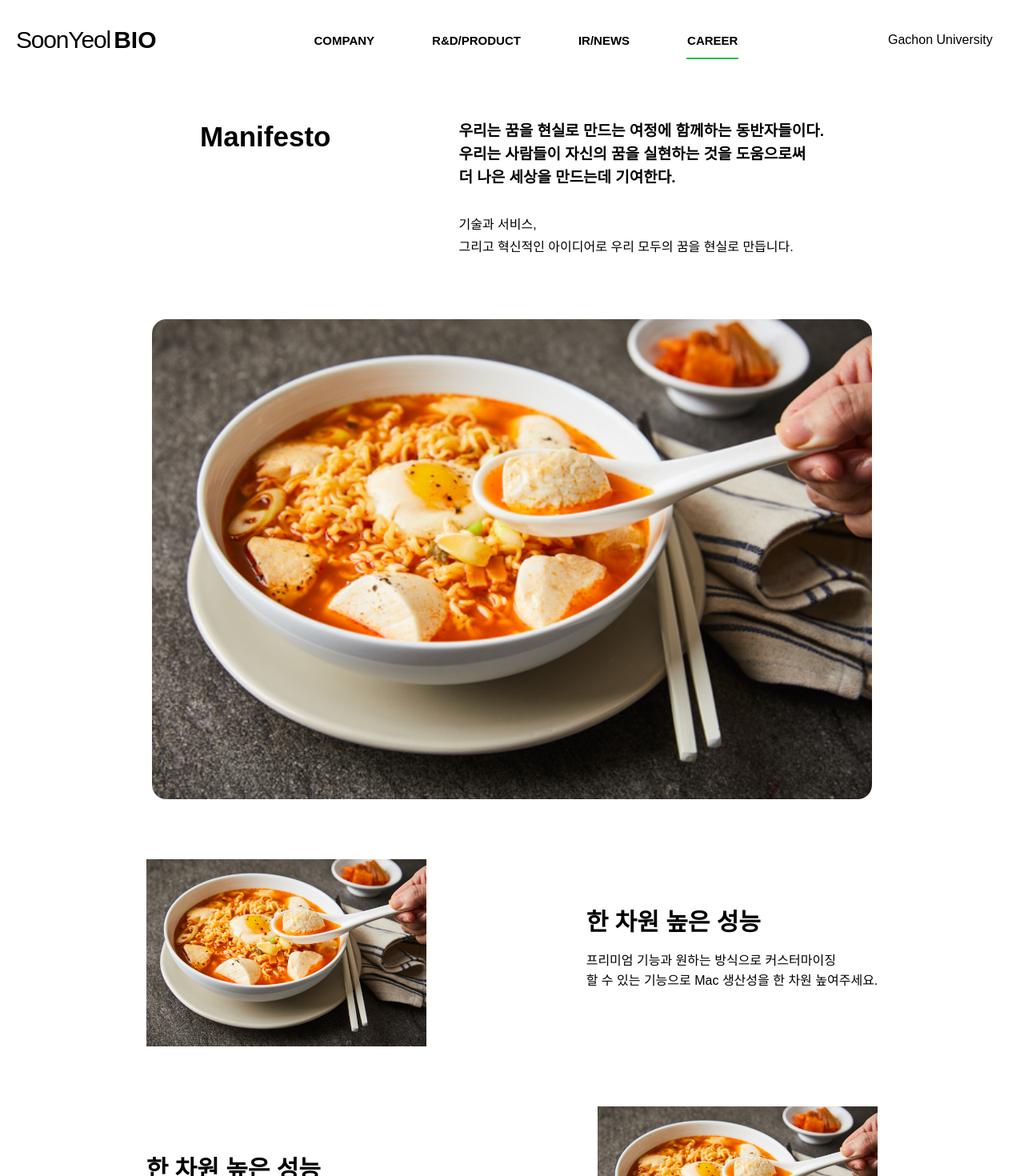
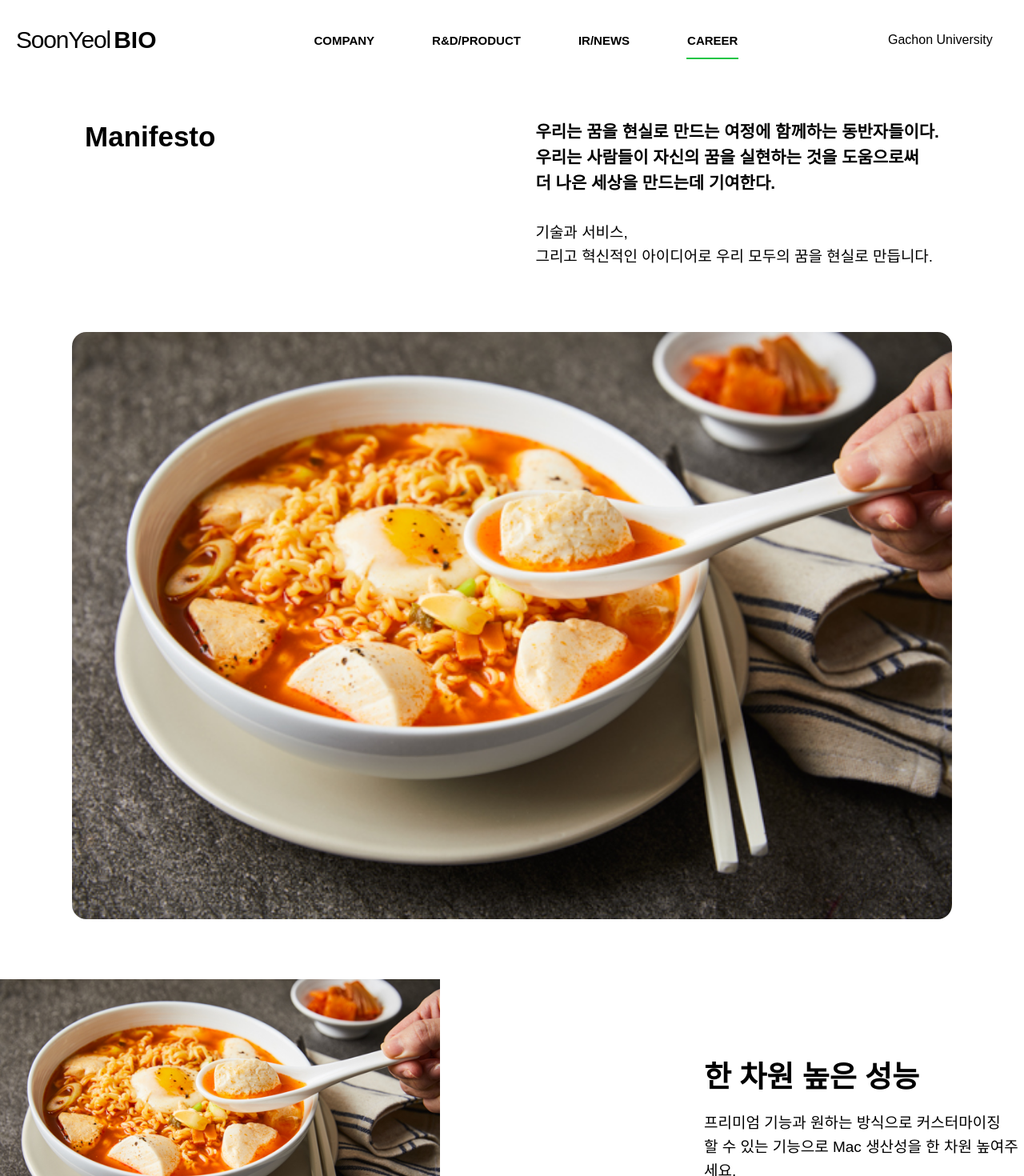
Before and after one commit to 2sojeong/Advanced_Web_Frontend_23, a React (Create React App) app: page /info3 in a window 1280 px wide. Shown: the top 1470 px of the page at 80% size. Built offline with nearby package versions, Linux system fonts and the light colour scheme; a web font is replaced by a local one.

Commit message:
update resizing com10,5

```diff
--- a/src/components/component10.js
+++ b/src/components/component10.js
@@ -7,10 +7,10 @@ const Component10 = (props) => {
     if (reverse === undefined) {
         reverse = false
     }
-    const Img = () => <img style={{ width: '350px' }} src={bannerImg}></img>
-    const Content = () => <div style={{ margin: 'auto 0', marginLeft: reverse ? '0px' : '200px', marginRight: reverse ? '200px' : '0px' }}>
-        <p style={{ fontWeight: 'bold', fontSize: '30px', margin: '0px 0px 10px 0px' }}>{props.head}</p>
-        <p style={{ fontWeight: 'lighter', lineHeight: '25px' }}>{props.contents.map((content) => <>{content}<br /></>)}</p>
+    const Img = () => <img style={{ width: '550px' }} src={bannerImg}></img>
+    const Content = () => <div style={{ margin: 'auto 0', marginLeft: reverse ? '0px' : '330px', marginRight: reverse ? '330px' : '0px' }}>
+        <p style={{ fontWeight: 'bold', fontSize: '37px', margin: '0px 0px 10px 0px' }}>{props.head}</p>
+        <p style={{ fontWeight: 'lighter', lineHeight: '30px', fontSize: '19px' }}>{props.contents.map((content) => <>{content}<br /></>)}</p>
     </div>
     return (
         <div style={{ width: '100%', display: 'flex', justifyContent: 'center', margin: '75px auto' }}>
--- a/src/components/component5.js
+++ b/src/components/component5.js
@@ -7,32 +7,32 @@ const Component5 = () => {
             <div style={{
                 display: 'flex',
                 justifyContent: 'center',
-                maxWidth: '1190px', margin: '50px auto', position: 'relative'
+                maxWidth: '1300px', margin: '50px auto', position: 'relative'
             }}>
 
                 <h2 style={{
                     margin: '0',
-                    paddingRight: '160px',
+                    paddingRight: '400px',
                     fontSize: '35px',
                     fontWeight: '600',
                     lineHeight: '1.18'
                 }}>Manifesto</h2>
-                <div style={{ lineHeight: '28px' }} >
-                    <b style={{ fontSize: '19px' }}>
+                <div style={{ lineHeight: '30px' }} >
+                    <b style={{ fontSize: '21px' }}>
                         우리는 꿈을 현실로 만드는 여정에 함께하는 동반자들이다.
                         <br />
                         우리는 사람들이 자신의 꿈을 실현하는 것을 도움으로써
                         <br />
                         더 나은 세상을 만드는데 기여한다.
                     </b>
-                    <p style={{ fontSize: '16px', marginTop: '30px' }}>
+                    <p style={{ fontSize: '19px', marginTop: '30px' }}>
                         기술과 서비스,
                         <br />
                         그리고 혁신적인 아이디어로 우리 모두의 꿈을 현실로 만듭니다.
                     </p>
                 </div>
             </div>
-            <img src={bannerImg} style={{ margin: '60px auto', display: 'block', width: "900px", borderRadius: '18px' }}></img>
+            <img src={bannerImg} style={{ margin: '60px auto', display: 'block', width: "1100px", borderRadius: '18px' }}></img>
 
         </>
     );
```
